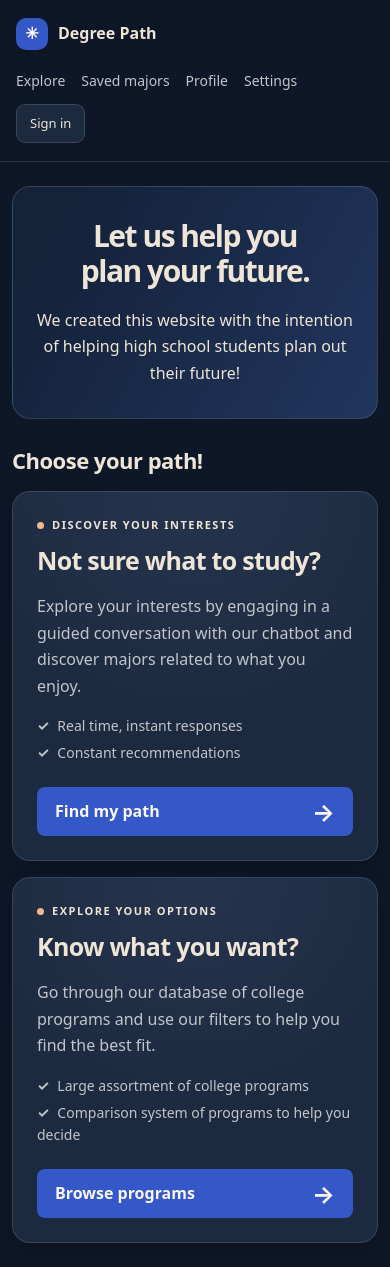
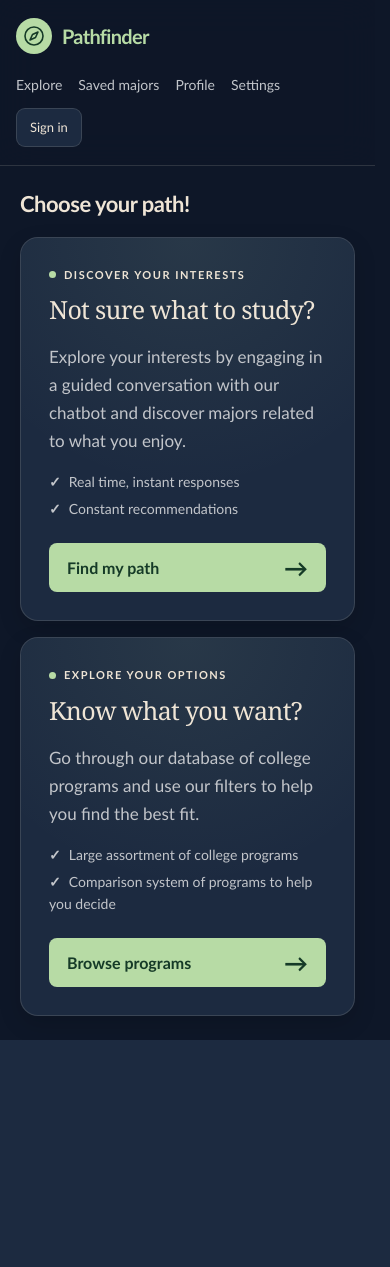
Before and after one commit to whoisbianka/CSC400-Capstone, a Flask app: page / in a window 390 px wide. After the commit the page ends 1040 px from the top, so only its background shows below. Run offline with Flask 3, Linux system fonts and the light colour scheme; parts of the project's set-up code (start-up, migrations or seed data) failed here and were passed over.

Commit message:
Apply Pathfinder branding and simplify homepage (codex)
Use the compass identity, shared green accents, and approved fonts across the site. Remove the homepage intro and enlarge the two path cards with a responsive layout.

Co-authored-by: OpenAI Codex <codex@openai.com>

```diff
--- a/degree_path/routes.py
+++ b/degree_path/routes.py
@@ -224,7 +224,7 @@ def chat():
     if request.method == 'POST':
         question = text_value(request.form.get('question'))
         result = recommendations([question])
-    return render_template('chat.html', title='Degree Path Assistant', question=question, result=result)
+    return render_template('chat.html', title='Pathfinder Assistant', question=question, result=result)
 
 
 @web.post('/chat/reset')
--- a/degree_path/static/css/app.css
+++ b/degree_path/static/css/app.css
@@ -70,7 +70,7 @@ tbody tr:hover { background: var(--accent-faint); }
 /* Non-blocking save confirmation; the native sign-in dialog stays above it. */
 .major-save-toast { position: fixed; z-index: 110; right: 24px; bottom: 24px; width: min(430px, calc(100% - 48px)); display: flex; align-items: start; gap: 12px; padding: 15px 16px; border: 1px solid var(--border); border-radius: 13px; background: var(--surface-raised); color: var(--text); box-shadow: 0 12px 32px var(--shadow); }
 .major-save-toast-enter { animation: major-save-toast-in .24s ease-out; }
-.major-save-toast-check { display: grid; place-items: center; flex: 0 0 30px; width: 30px; height: 30px; border-radius: 50%; background: var(--surface); color: #9ae1ca; font-size: 18px; }
+.major-save-toast-check { display: grid; place-items: center; flex: 0 0 30px; width: 30px; height: 30px; border-radius: 50%; background: var(--surface); color: var(--accent); font-size: 18px; }
 .major-save-toast-content { flex: 1; min-width: 0; }
 .major-save-toast p { margin: 0; }
 .major-save-toast .major-save-toast-title { color: var(--text); font-size: 14px; font-weight: 500; }
--- a/degree_path/static/css/compare.css
+++ b/degree_path/static/css/compare.css
@@ -8,7 +8,7 @@
 .compare-sidebar > a { display: block; margin-top: 16px; color: var(--accent); }
 #compare-favorites { max-height: 60vh; overflow-y: auto; margin-bottom: 16px; }
 .compare-choice { display: flex; align-items: flex-start; gap: 12px; padding: 14px 10px; border-bottom: 1px solid var(--border); cursor: pointer; overflow-wrap: anywhere; }
-.compare-choice:has(input:checked) { background: #a6c6ff12; }
+.compare-choice:has(input:checked) { background: var(--accent-soft); }
 .compare-choice input { margin-top: 4px; flex-shrink: 0; accent-color: var(--accent); }
 .compare-choice strong, .compare-choice small { display: block; }
 .compare-choice small { color: var(--muted); margin-top: 6px; }
--- a/degree_path/static/css/home.css
+++ b/degree_path/static/css/home.css
@@ -1,25 +1,21 @@
 /* Sand & Cobalt: both paths belong to the same visual system. */
-body { min-height: 100vh; }
-.container { max-width: 1100px; }
-.home-hero { padding: 40px 0 42px; }
-.hero { padding: 48px 24px; background: var(--hero); color: var(--text); border: 1px solid var(--border); border-radius: 18px; text-align: center; }
-.hero h1 { font-size: clamp(30px, 4.6vw, 48px); font-weight: 700; line-height: 1.16; letter-spacing: -1.5px; margin: 0 0 18px; }
-.hero h1 span { color: inherit; }
-.hero p { color: var(--text); font-size: 18px; line-height: 1.65; margin: 0; }
+body { min-height: 100svh; display: flex; flex-direction: column; }
+#main-content { flex: 1; display: flex; min-width: 0; }
+.path-section > .container { width: 100%; max-width: 1440px; padding: 0; }
 .home-skip-link { position: absolute; top: -70px; left: 20px; z-index: 5; padding: 12px 20px; background: var(--primary); color: var(--on-primary); border-radius: 8px; }
 .home-skip-link:focus { top: 12px; }
-.path-section { scroll-margin-top: 24px; padding-bottom: 24px; }
+.path-section { width: 100%; scroll-margin-top: 24px; padding: 32px clamp(20px, 4vw, 56px); }
 .path-heading { display: flex; align-items: baseline; justify-content: space-between; gap: 14px; margin-bottom: 18px; }
-.path-heading h2 { font-size: 24px; font-weight: 650; letter-spacing: -.5px; margin: 0; }
+.path-heading h1 { font-size: clamp(24px, 2vw, 28px); font-weight: 650; line-height: 1.3; letter-spacing: -.5px; margin: 0; }
 .path-heading p { font-size: 14px; color: var(--muted); margin: 0; }
-.path-grid { display: grid; grid-template-columns: repeat(2, minmax(0, 1fr)); gap: 24px; }
-.feature-card { position: relative; isolation: isolate; display: flex; flex-direction: column; height: 100%; overflow: hidden; padding: 28px; border-radius: 18px; background: var(--surface); color: var(--text); text-decoration: none; border: 1px solid var(--border); box-shadow: 0 8px 22px var(--shadow); }
+.path-grid { display: grid; grid-template-columns: repeat(2, minmax(0, 1fr)); gap: 28px; min-height: calc(100svh - 200px); }
+.feature-card { position: relative; isolation: isolate; display: flex; flex-direction: column; height: 100%; overflow: hidden; padding: clamp(28px, 3vw, 44px); border-radius: 18px; background: var(--surface); color: var(--text); text-decoration: none; border: 1px solid var(--border); box-shadow: 0 8px 22px var(--shadow); }
 .feature-card::before { content: ''; position: absolute; inset: 0; border-radius: inherit; background: radial-gradient(circle at var(--mx,50%) var(--my,0%), var(--accent-soft), transparent 60%); z-index: -1; pointer-events: none; }
 .feature-card:hover { color: var(--text); border-color: var(--accent); }
 .card-topline { margin-bottom: 12px; }
 .path-label { display: flex; align-items: center; gap: 8px; color: var(--text); font-size: 11px; font-weight: 700; letter-spacing: 1.5px; }
 .path-label::before { content: ''; width: 7px; height: 7px; border-radius: 50%; background: var(--highlight); }
-.feature-card h2 { font-size: 27px; font-weight: 700; letter-spacing: -.7px; line-height: 1.18; margin: 0; }
+.feature-card h2 { font-size: clamp(28px, 2.7vw, 40px); font-weight: 700; letter-spacing: -.7px; line-height: 1.18; margin: 0; }
 .card-art { margin: 13px 0 9px; }
 .card-art svg { display: block; width: 100%; height: 116px; fill: none; stroke: var(--accent); stroke-width: 2; stroke-linecap: round; stroke-linejoin: round; }
 .route-line { stroke-dasharray: 4 6; opacity: .5; }
@@ -34,7 +30,7 @@ body { min-height: 100vh; }
 .catalog-front > rect:not(:first-child) { fill: var(--accent); fill-opacity: .06; stroke-opacity: .3; }
 .search-symbol > circle:first-child { fill: var(--accent); stroke: none; }
 .search-symbol > circle:nth-child(2), .search-symbol > path { stroke: var(--surface); stroke-width: 2; }
-.card-description { color: var(--muted); font-size: 16px; line-height: 1.65; margin: 0 0 16px; }
+.card-description { color: var(--muted); font-size: 17px; line-height: 1.65; margin: 0 0 16px; }
 .card-benefits { display: grid; gap: 5px; list-style: none; padding: 0; margin: 0 0 22px; color: var(--muted); font-size: 14px; }
 .card-benefits li::before { content: '✓'; margin-right: 8px; font-weight: 700; }
 .card-action { display: flex; align-items: center; justify-content: space-between; gap: 12px; padding: 12px 18px; border-radius: 8px; min-height: 48px; margin-top: auto; background: var(--primary); color: var(--on-primary); font-size: 16px; font-weight: 700; }
@@ -42,14 +38,11 @@ body { min-height: 100vh; }
 .card-guest-note { color: var(--muted); font-size: 13px; text-align: center; margin: 10px 0 0; }
 .hint { color: var(--muted); text-align: center; font-size: 14px; margin: 28px 0 22px; }
 @media (max-width: 640px) {
-  .home-hero { padding: 24px 0 28px; }
-  .hero { padding: 32px 18px; }
-  .hero p { font-size: 16px; }
-  .hero .desktop-break { display: none; }
   .path-heading { flex-direction: column; align-items: flex-start; gap: 6px; }
-  .path-heading h2 { font-size: 22px; }
-  .path-grid { grid-template-columns: 1fr; gap: 16px; }
-  .feature-card { padding: 24px; }
+  .path-section { padding: 24px 20px; }
+  .path-heading h1 { font-size: 22px; }
+  .path-grid { grid-template-columns: 1fr; gap: 16px; min-height: 0; }
+  .feature-card { padding: 28px; min-height: 360px; }
   .feature-card h2 { font-size: 25px; }
   .card-art { display: none; }
   .card-description { margin-top: 18px; }
--- /dev/null
+++ b/degree_path/static/css/pathfinder-branding.css
@@ -0,0 +1,12 @@
+/* Pathfinder identity and shared accent. Keep page layout and backgrounds intact. */
+html { scrollbar-gutter: stable; }
+body { font-family: "Trebuchet MS", system-ui, sans-serif; }
+.feature-card h2 { font-family: Georgia, serif; font-weight: 400; }
+.site-navigation { padding-inline: 24px; box-sizing: border-box; width: 100%; }
+.site-navigation .site-brand { flex: 0 0 auto; white-space: nowrap; font-family: "Trebuchet MS", system-ui, sans-serif; font-size: 20px; font-weight: 750; line-height: 36px; letter-spacing: -.7px; color: var(--accent); }
+.site-navigation .site-brand:hover, .site-navigation .site-brand:focus { color: var(--accent); }
+.site-brand span { width: 36px; height: 36px; flex-shrink: 0; border-radius: 50%; background: var(--primary); color: var(--on-primary); }
+.site-brand svg { display: block; width: 24px; height: 24px; }
+.major-catalog-heading .save-major-button[aria-pressed="true"] { color: var(--on-primary); }
+.major-catalog-footer a:focus-visible, .program-card-footer .program-favorite-button:focus-visible { outline-color: var(--on-primary); outline-offset: -5px; }
+@media (max-width: 600px) { .site-navigation { padding-inline: 16px; } }
--- a/degree_path/static/css/profile.css
+++ b/degree_path/static/css/profile.css
@@ -9,7 +9,7 @@
 .profile-person { min-width: 0; }
 .profile-person h2 { margin: 0 0 3px; font-size: 21px; font-weight: 500; line-height: 1.4; letter-spacing: 0; overflow-wrap: anywhere; }
 .profile-email { margin: 0; font-size: 14px; overflow-wrap: anywhere; }
-.profile-signed-in { display: inline-flex; align-items: center; gap: 7px; margin-top: 6px; color: #9ae1ca; font-size: 12px; }
+.profile-signed-in { display: inline-flex; align-items: center; gap: 7px; margin-top: 6px; color: var(--accent); font-size: 12px; }
 .profile-status-dot { display: inline-block; width: 7px; height: 7px; border-radius: 50%; background: currentColor; }
 .profile-details { margin: 0; padding: 0 26px 12px; }
 .profile-details > div { display: flex; justify-content: space-between; align-items: baseline; gap: 20px; padding: 16px 0; border-top: 1px solid var(--border); font-size: 13px; }
--- a/degree_path/static/css/theme.css
+++ b/degree_path/static/css/theme.css
@@ -6,15 +6,15 @@
   --surface-raised: #24354f;
   --text: #efe5d6;
   --muted: #c2c5ca;
-  --accent: #91a8ea;
-  --highlight: #f1b891;
-  --primary: #3458c7;
-  --primary-hover: #2c4db4;
-  --on-primary: #faf6ee;
+  --accent: #b7dba5;
+  --highlight: var(--accent);
+  --primary: var(--accent);
+  --primary-hover: #c7e6b8;
+  --on-primary: #153a27;
   --border: #efe5d624;
-  --accent-border: #91a8ea55;
-  --accent-soft: #91a8ea14;
-  --accent-faint: #91a8ea09;
+  --accent-border: #89ab7b;
+  --accent-soft: #b7dba514;
+  --accent-faint: #b7dba509;
   --panel: var(--surface);
   --hero: linear-gradient(120deg, #14223a 15%, #21365e 100%);
   --navigation: #0e1728ed;
--- a/degree_path/static/js/guided-chat.js
+++ b/degree_path/static/js/guided-chat.js
@@ -111,7 +111,7 @@
     const label = document.createElement("strong");
 
     label.textContent =
-      role === "user" ? "You:" : "Degree Path Explorer:";
+      role === "user" ? "You:" : "Pathfinder:";
 
     const text = document.createElement("span");
 
--- a/degree_path/static/js/home.js
+++ b/degree_path/static/js/home.js
@@ -1,4 +1,4 @@
-// Enhance only the cards; navigation and the hero keep their existing behavior.
+// Enhance the two homepage cards without changing navigation.
 const section = document.querySelector('.path-section');
 const cards = [...document.querySelectorAll('.path-section .feature-card')];
 const motionPreference = window.matchMedia('(prefers-reduced-motion: reduce)');
--- a/degree_path/templates/_navigation.html
+++ b/degree_path/templates/_navigation.html
@@ -1,6 +1,7 @@
 <!-- The shared sticky header keeps navigation and account actions available on every page. -->
+{% from '_pathfinder_icons.html' import compass %}
 <header class="site-navigation" id="account-navigation" data-user-id="{{ session.get('user_id', '') }}" data-csrf="{{ csrf_token }}" data-clerk-key="{{ clerk_publishable_key }}">
-  <a class="site-brand" href="{{ url_for('web.home') }}"><span aria-hidden="true">✳</span> Degree Path</a>
+  <a class="site-brand" href="{{ url_for('web.home') }}"><span aria-hidden="true">{{ compass() }}</span> Pathfinder</a>
   <nav aria-label="Account navigation">
     <a href="{{ url_for('web.explore') }}" {% if request.endpoint in ['web.explore', 'web.program_details'] %}aria-current="page"{% endif %}>Explore</a>
     <a href="{{ url_for('web.saved_majors_page') }}" {% if request.endpoint == 'web.saved_majors_page' %}aria-current="page"{% endif %}>Saved majors</a>
--- /dev/null
+++ b/degree_path/templates/_pathfinder_icons.html
@@ -0,0 +1,3 @@
+{% macro compass() -%}
+<svg viewBox="0 0 24 24" width="24" height="24" fill="none" stroke="currentColor" stroke-width="1.6" stroke-linecap="round" stroke-linejoin="round" aria-hidden="true" focusable="false"><circle cx="12" cy="12" r="9"/><path d="m16 8-2.5 5.5L8 16l2.5-5.5L16 8Z"/></svg>
+{%- endmacro %}
--- a/degree_path/templates/base.html
+++ b/degree_path/templates/base.html
@@ -2,13 +2,14 @@
 <html lang="en" data-theme="dark">
 <head>
 <meta charset="utf-8"><meta name="viewport" content="width=device-width, initial-scale=1">
-<title>{{ title }} | Degree Path Explorer</title>
+<title>{{ title }} | Pathfinder</title>
 <meta name="csrf-token" content="{{ csrf_token }}">
-<link rel="icon" href="{{ url_for('static', filename='img/favicon.png') }}">
+<link rel="icon" href="{{ url_for('static', filename='img/pathfinder.svg') }}">
 <link rel="stylesheet" href="{{ url_for('static', filename='css/theme.css') }}">
 <link rel="stylesheet" href="{{ url_for('static', filename='css/app.css', v='major-save-feedback-1') }}">
 <script src="{{ url_for('static', filename='js/forms.js') }}" defer></script>
 {% block extra_head %}{% endblock %}
+<link rel="stylesheet" href="{{ url_for('static', filename='css/pathfinder-branding.css', v='1') }}">
 </head>
 <body class="chat-app">
 <a class="skip-link" href="#page-title">Skip to content</a>
--- a/degree_path/templates/guided_chat.html
+++ b/degree_path/templates/guided_chat.html
@@ -4,11 +4,11 @@
   <meta charset="utf-8">
   <meta name="viewport" content="width=device-width, initial-scale=1">
 
-  <title>Find my path | Degree Path</title>
+  <title>Find my path | Pathfinder</title>
 
   <link
     rel="icon"
-    href="{{ url_for('static', filename='img/favicon.png') }}"
+    href="{{ url_for('static', filename='img/pathfinder.svg') }}"
   >
 
   <link
@@ -37,6 +37,7 @@
     defer
   ></script>
 <link rel="stylesheet" href="{{ url_for('static', filename='css/prototype-views.css') }}">
+<link rel="stylesheet" href="{{ url_for('static', filename='css/pathfinder-branding.css', v='1') }}">
 </head>
 
 <body class="guided-page">
--- a/degree_path/templates/home.html
+++ b/degree_path/templates/home.html
@@ -2,24 +2,23 @@
 <html lang="en" data-bs-theme="dark">
 <head>
 <meta charset="utf-8"><meta name="viewport" content="width=device-width, initial-scale=1">
-<meta name="description" content="Find a major that fits your interests or explore academic programs with Degree Path.">
-<title>Degree Path Explorer</title>
+<meta name="description" content="Find a major that fits your interests or explore academic programs with Pathfinder.">
+<title>Pathfinder</title>
+<link rel="icon" type="image/svg+xml" href="{{ url_for('static', filename='img/pathfinder.svg') }}">
 <link href="https://cdn.jsdelivr.net/npm/bootstrap@5.2.3/dist/css/bootstrap.min.css" rel="stylesheet">
 <link rel="stylesheet" href="{{ url_for('static', filename='css/theme.css') }}">
 <link rel="stylesheet" href="{{ url_for('static', filename='css/home.css') }}">
+<link rel="stylesheet" href="{{ url_for('static', filename='css/pathfinder-branding.css', v='1') }}">
 </head>
 <body>
 <a class="home-skip-link" href="#main-content">Skip to content</a>
 {% include '_navigation.html' %}
 <main id="main-content">
 
-<header class="home-hero"><div class="container px-lg-5"><div class="hero"><h1>Let us help you<br><span>plan your future.</span></h1>
-     <p>We created this website with the intention of
-          <br class="desktop-break"> helping high school students plan out their future!</p></div></div></header>
 <!-- Both cards link directly to the existing guest-friendly paths. -->
 <section id="choose-path" class="path-section" aria-labelledby="paths-title">
-  <div class="container px-lg-5">
-    <div class="path-heading"><h2 id="paths-title">Choose your path!</h2></div>
+  <div class="container">
+    <div class="path-heading"><h1 id="paths-title">Choose your path!</h1></div>
       <div class="path-grid">
         <a class="feature-card guided-card" href="{{ url_for('web.questionnaire') }}" aria-labelledby="guided-title guided-action">
           <div class="card-topline"><span class="path-label">DISCOVER YOUR INTERESTS</span></div>
--- a/degree_path/templates/profile.html
+++ b/degree_path/templates/profile.html
@@ -4,7 +4,7 @@
 {% endblock %}
 {% block content %}
 <div class="page-workspace profile-workspace">
-  <header class="profile-heading"><h1 id="page-title">Profile</h1><p>Your Degree Path account.</p></header>
+  <header class="profile-heading"><h1 id="page-title">Profile</h1><p>Your Pathfinder account.</p></header>
   <section class="profile-account" id="profile-account" aria-label="Your account" data-clerk-user-id="{{ session.get('clerk_user_id', '') }}">
     {% if session.get('user_id') %}
     <div class="profile-identity"><span class="profile-avatar" id="profile-avatar" aria-hidden="true">?</span><div class="profile-person"><h2 id="profile-name">Your account</h2><p class="profile-email" id="profile-email">Loading account details…</p><span class="profile-signed-in"><span class="profile-status-dot" aria-hidden="true"></span>You’re signed in</span></div></div>
```
Also changed, not shown: degree_path/static/img/pathfinder.svg (added).
